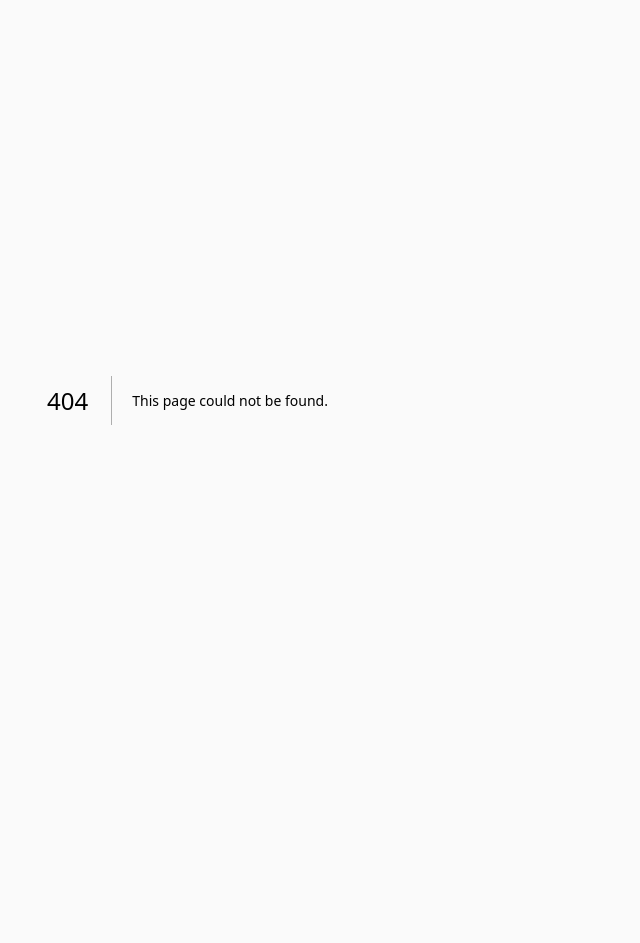
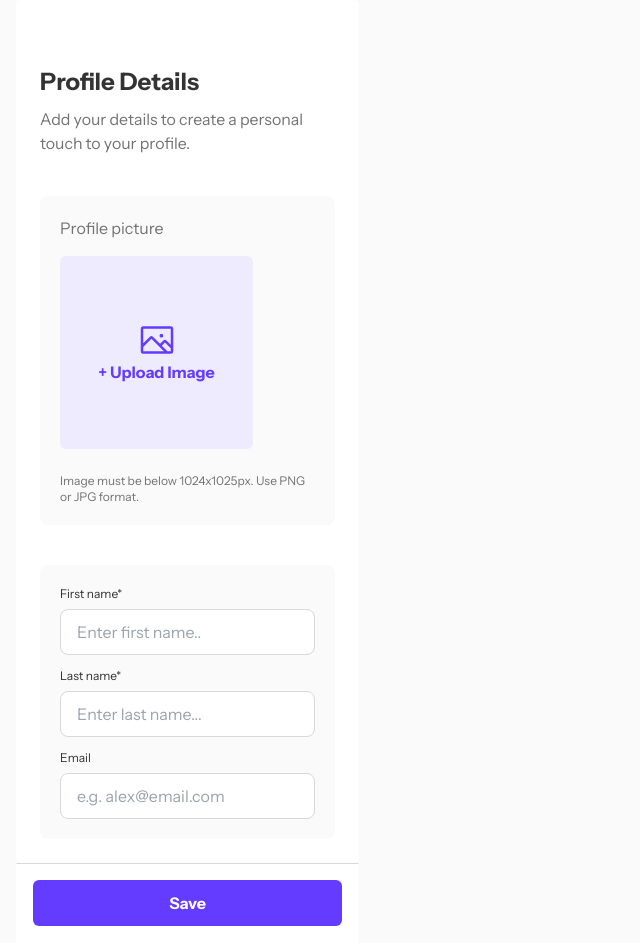
Before and after one commit to shaversj/link-sharing-app, a Next.js app: page /profile in a window 1280 px wide. Before the commit this address had no page. Shown: the whole page, without its empty margins (0-640 px from the left). Before the commit the page ends 800 px from the top, so only its background shows below. Built offline with nearby package versions, Linux system fonts and the light colour scheme.

Commit message:
Add profile page

```diff
--- /dev/null
+++ b/src/app/profile/page.tsx
@@ -0,0 +1,41 @@
+import Image from "next/image";
+import Input from "@/components/Input";
+
+export default function Profile() {
+  return (
+    <div className={"px-4 antialiased"}>
+      <div className={"rounded-md bg-white px-6 pb-6"}>
+        <div className={"space-y-[0.5rem] pt-[4rem]"}>
+          <h2 className={"text-left align-top text-[1.5rem] font-bold leading-[150%] text-dark-gray"}>Profile Details</h2>
+          <p className={"text-[0.994rem] leading-[150%] text-gray"}>Add your details to create a personal touch to your profile.</p>
+        </div>
+        <div className={"mt-[2.5rem] rounded-lg bg-gray-light"}>
+          <div className={"p-5"}>
+            <p className={"text-gray"}>Profile picture</p>
+            <div className={"mt-4 flex size-[12.063rem] flex-col items-center justify-center rounded-md bg-[#efebff]"}>
+              <Image src={"/images/icon-upload-image.svg"} alt={"Upload"} width={40} height={40} />
+              <p className={"font-bold leading-[150%] text-purple"}>+ Upload Image</p>
+            </div>
+
+            <div className={"pt-6"}>
+              <p className={"text-xs text-gray"}>Image must be below 1024x1025px. Use PNG or JPG format.</p>
+            </div>
+          </div>
+        </div>
+
+        <div className={"mt-[2.5rem] rounded-lg bg-gray-light"}>
+          <div className={"space-y-3 p-5"}>
+            <Input label="First name*" iconVariant="" type="email" name="email" placeholder="Enter first name.." />
+            <Input label="Last name*" iconVariant="" type="email" name="email" placeholder="Enter last name..." />
+            <Input label="Email" iconVariant="" type="email" name="email" placeholder="e.g. alex@email.com" />
+          </div>
+        </div>
+      </div>
+      <div className={"border border-white border-t-[#d9d9d9] bg-white p-4"}>
+        <button className={"w-full rounded-md bg-purple px-[1.688rem] py-[0.688rem] align-top text-[1rem] font-bold leading-[150%] text-white"} type="submit">
+          Save
+        </button>
+      </div>
+    </div>
+  );
+}
--- a/src/components/Input.tsx
+++ b/src/components/Input.tsx
@@ -1,6 +1,6 @@
 export type InputProps = {
   label: string;
-  iconVariant: "email" | "password";
+  iconVariant: "email" | "password" | "";
   type: string;
   name: string;
   placeholder: string;
@@ -10,15 +10,21 @@ export default function Input({ label, iconVariant, type, name, placeholder }: I
   const iconVariants = {
     email: "bg-[url('/images/icon-email.svg')]",
     password: "bg-[url('/images/icon-password.svg')]",
+    "": "",
   };
 
   const baseClasses =
     "text-dark-gray block w-full rounded-lg border border-gray-medium bg-left bg-no-repeat bg-origin-content px-4 py-3 text-[16px] leading-none placeholder:px-7 placeholder:leading-[150%]";
 
+  const baseClassVariants = {
+    withIcon: "text-dark-gray block w-full rounded-lg border border-gray-medium bg-left bg-no-repeat bg-origin-content px-4 py-3 text-[16px] leading-none placeholder:px-7 placeholder:leading-[150%]",
+    withoutIcon: "text-dark-gray block w-full rounded-lg border border-gray-medium bg-left bg-no-repeat bg-origin-content px-4 py-3 text-[16px] leading-none placeholder:leading-[150%]",
+  };
+
   return (
     <div>
       <label className={"text-left align-top text-[12px] leading-[150%] text-dark-gray"}>{label}</label>
-      <input className={`${baseClasses} ${iconVariants[iconVariant]}`} type={type} name={name} placeholder={placeholder} />
+      <input className={`${iconVariant ? baseClassVariants["withIcon"] : baseClassVariants["withoutIcon"]} ${iconVariants[iconVariant]}`} type={type} name={name} placeholder={placeholder} />
     </div>
   );
 }
```
